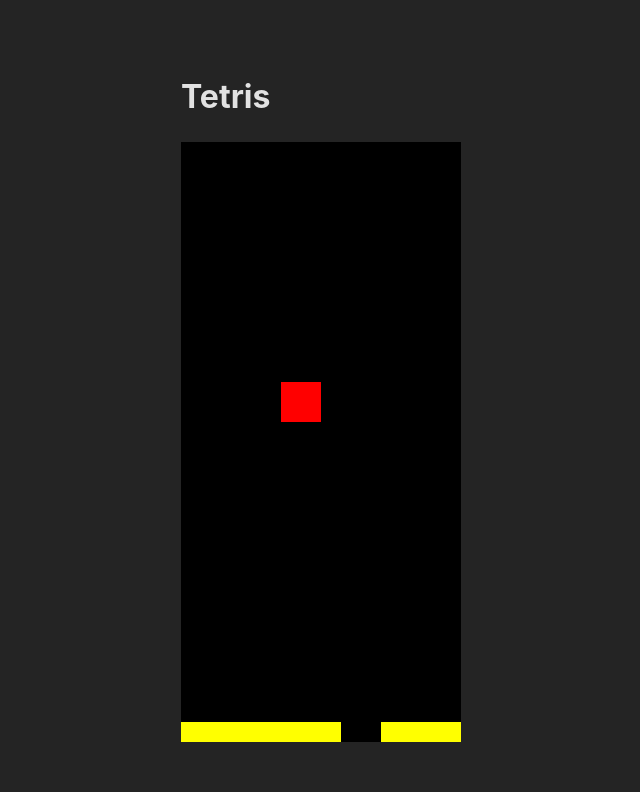
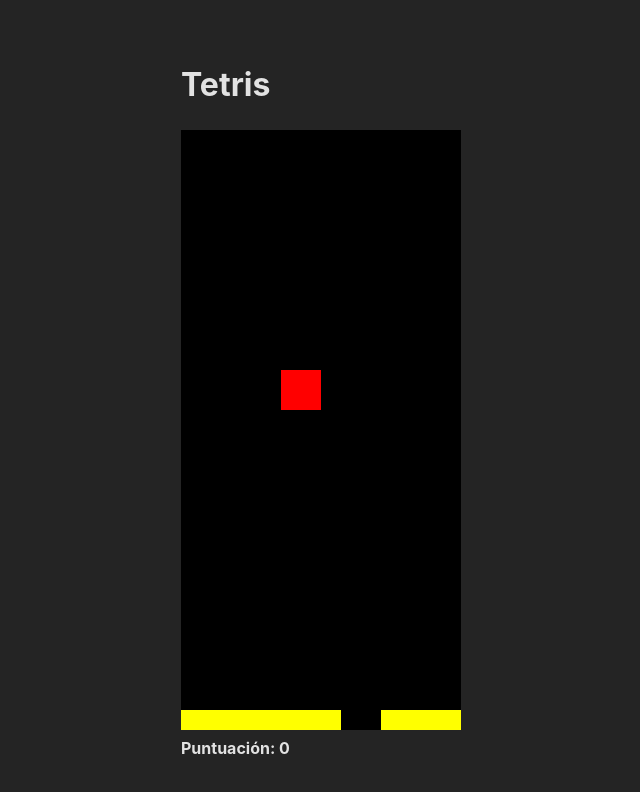
Before and after one commit to alemoles/tetrisGame, an Angular app: page /board in a window 1280 px wide. Shown: the top 792 px of the page, without its empty margins (319-959 px from the left). Built offline with nearby package versions, Linux system fonts and the light colour scheme.

Commit message:
add score

```diff
--- a/src/app/pages/board-page/board-page.component.html
+++ b/src/app/pages/board-page/board-page.component.html
@@ -1,3 +1,5 @@
 <h1>Tetris</h1>
-
-<canvas #myCanvas width="400" height="400"></canvas>
+<div>
+    <canvas #myCanvas width="500" height="400"></canvas>
+</div>
+<strong>Puntuación: <span>{{score}}</span></strong>
--- a/src/app/pages/board-page/board-page.component.ts
+++ b/src/app/pages/board-page/board-page.component.ts
@@ -80,6 +80,8 @@
   ],
 ]
 
+
+
 @Component({
   selector: 'app-board-page',
   templateUrl: './board-page.component.html',
@@ -91,6 +93,7 @@
   private context!: CanvasRenderingContext2D;
   public dropCounter: number = 0;
   public lastTime: number = 0;
+  public score: number = 0;
 
   constructor() {
     this.canvas = {} as ElementRef<HTMLCanvasElement>;
@@ -252,6 +255,8 @@
       const newRow = Array(BOARD_WIDTH).fill(0);
       board.unshift(newRow);
     })
-
+    if (rowsToRemove.length > 0) {
+      this.score += 10;
+    }
   }
 }
```
